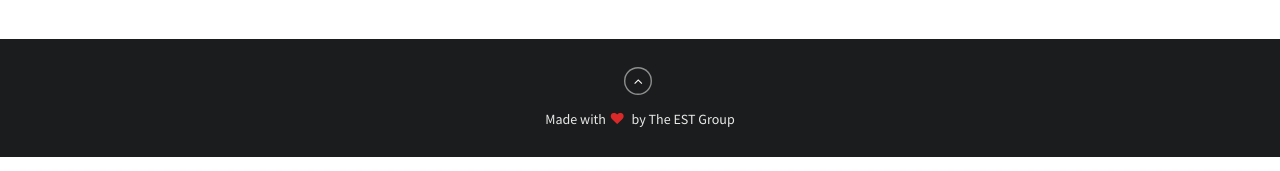
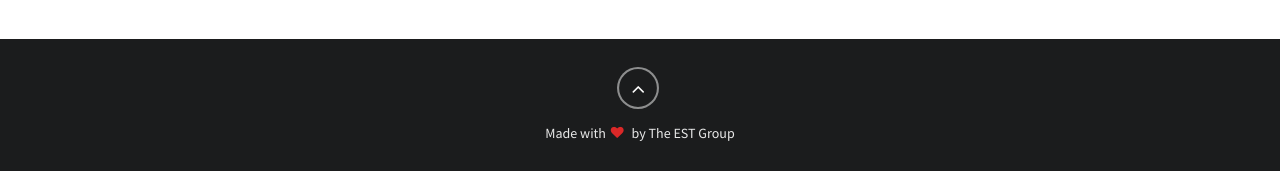
Before and after one commit to RyunPu/the-est-group-website, a plain HTML site: page page/zxx.html in a window 1280 px wide. Shown: the part 824-995 px from the top of the page. Drawn offline with Linux system fonts and the light colour scheme.

Commit message:
icon size

```diff
--- a/css/main.css
+++ b/css/main.css
@@ -21,7 +21,7 @@ i.icon:hover { -webkit-transform: scale(1.2); transform: scale(1.2); opacity: 1;
 #est .c-a a:before, #est .c-a .a:before { display: block !important; position: absolute; top: auto; bottom: 1px; left: 0; width: 100%; height: 1px; background-color: #4183c4; content: ''; -webkit-transition: all 0.2s; -webkit-backface-visibility: hidden; transition: all 0.2s; backface-visibility: hidden; -webkit-transform: scaleX(0); transform: scaleX(0);}
 #est .head .c-a a:before, #est .head .c-a .a:before { background-color: #fff;}
 #est .c-a a:hover:before, #est .c-a .a:hover:before { -webkit-transform: scaleX(1); transform: scaleX(1);}
-#est .c-white .circular { box-shadow: 0 0 0 .1em rgba(255,255,255,.5) inset;}
+#est .c-white .circular { font-size: 1.5em; box-shadow: 0 0 0 .1em rgba(255,255,255,.5) inset;}
 #est .c-white .circular:hover { box-shadow: 0 0 0 .1em rgba(255,255,255,1) inset;}
 #est .wrap { width: 100%; margin: 0; padding: 0; border: none; border-radius: 0; box-shadow: none;}
 #est .divider > .icon { height: 1.2em; line-height: 1.2;}
```
